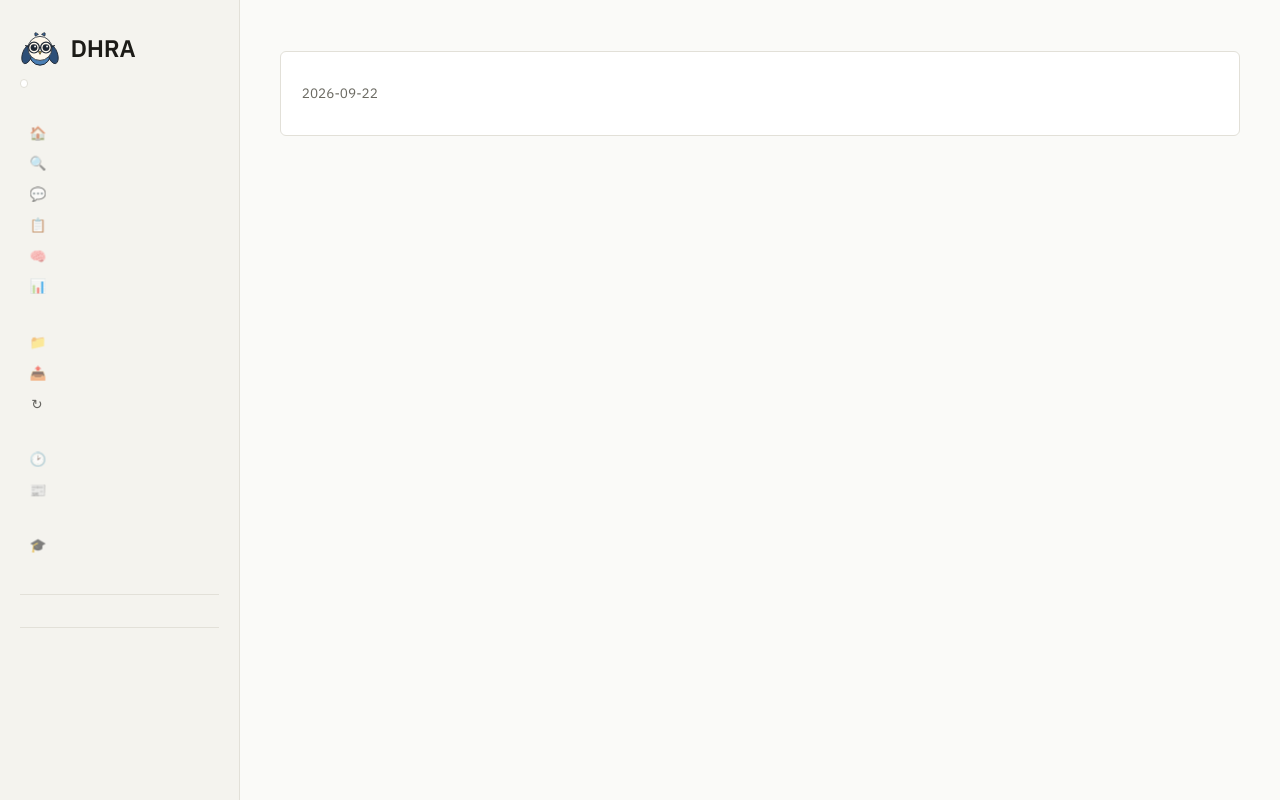
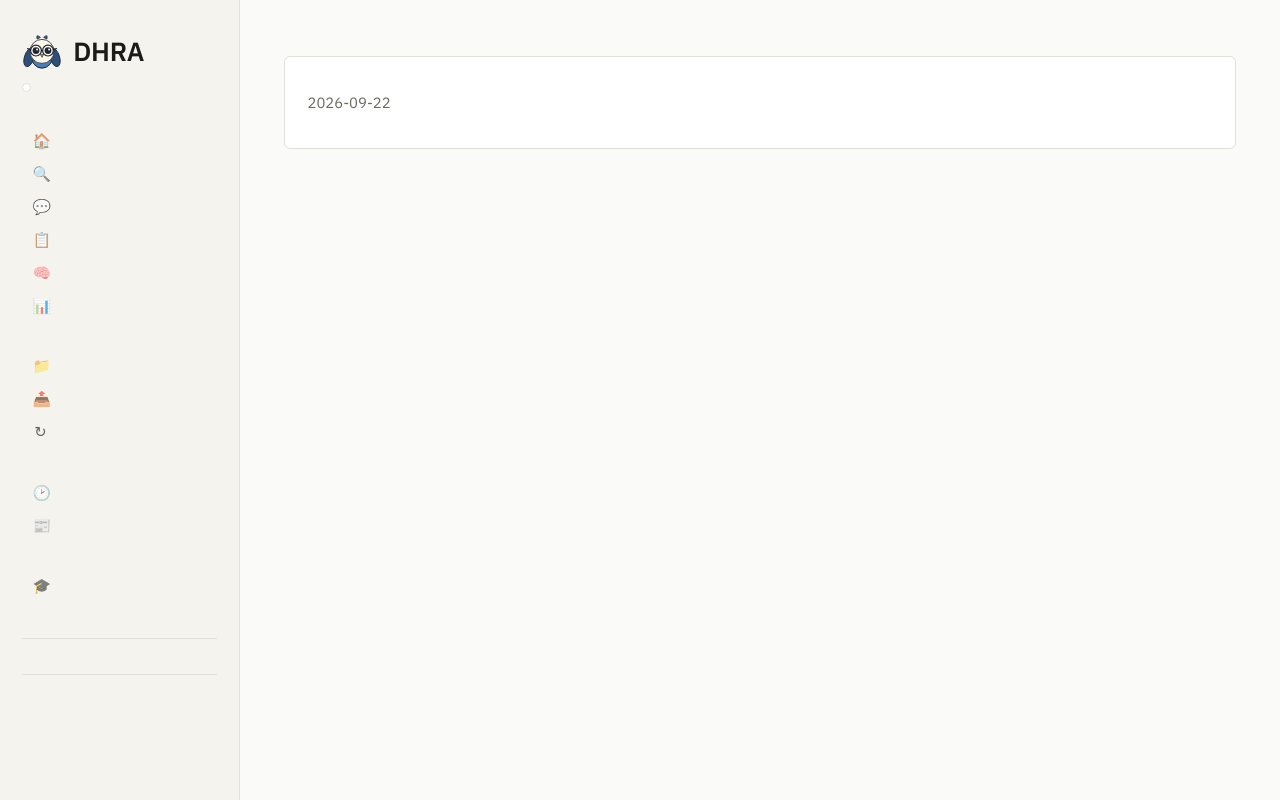
Before and after one commit to Kutlu24/dhra, a FastAPI app: template src/dhra/web/templates/blog.html in a window 1280 px wide. Run offline with FastAPI, Linux system fonts and the light colour scheme; the template is opened without the code that fills it, so the values that code supplies are empty.

Commit message:
Bump base font size (16px -> 17.5px)
Everything in dhra.css is sized in rem, so raising the root font-size
scales body text, headings, nav, tables, and buttons proportionally in
one place (verified: h1 27.2px->29.75px, lede 14.88px->16.28px, nav
14.24px->15.58px) instead of hand-tuning dozens of individual rules.

Co-Authored-By: Claude Sonnet 5 <noreply@anthropic.com>

```diff
--- a/src/dhra/web/static/css/dhra.css
+++ b/src/dhra/web/static/css/dhra.css
@@ -73,6 +73,10 @@
 }
 
 * { box-sizing: border-box; }
+/* Every size below is in rem, off the browser default of 16px -- bumping
+   the root size scales body text, headings, tables, buttons, everything
+   proportionally in one place instead of hand-editing dozens of rules. */
+html { font-size: 17.5px; }
 body {
   margin: 0; background: var(--bg); color: var(--text);
   font-family: var(--font-ui);
```
